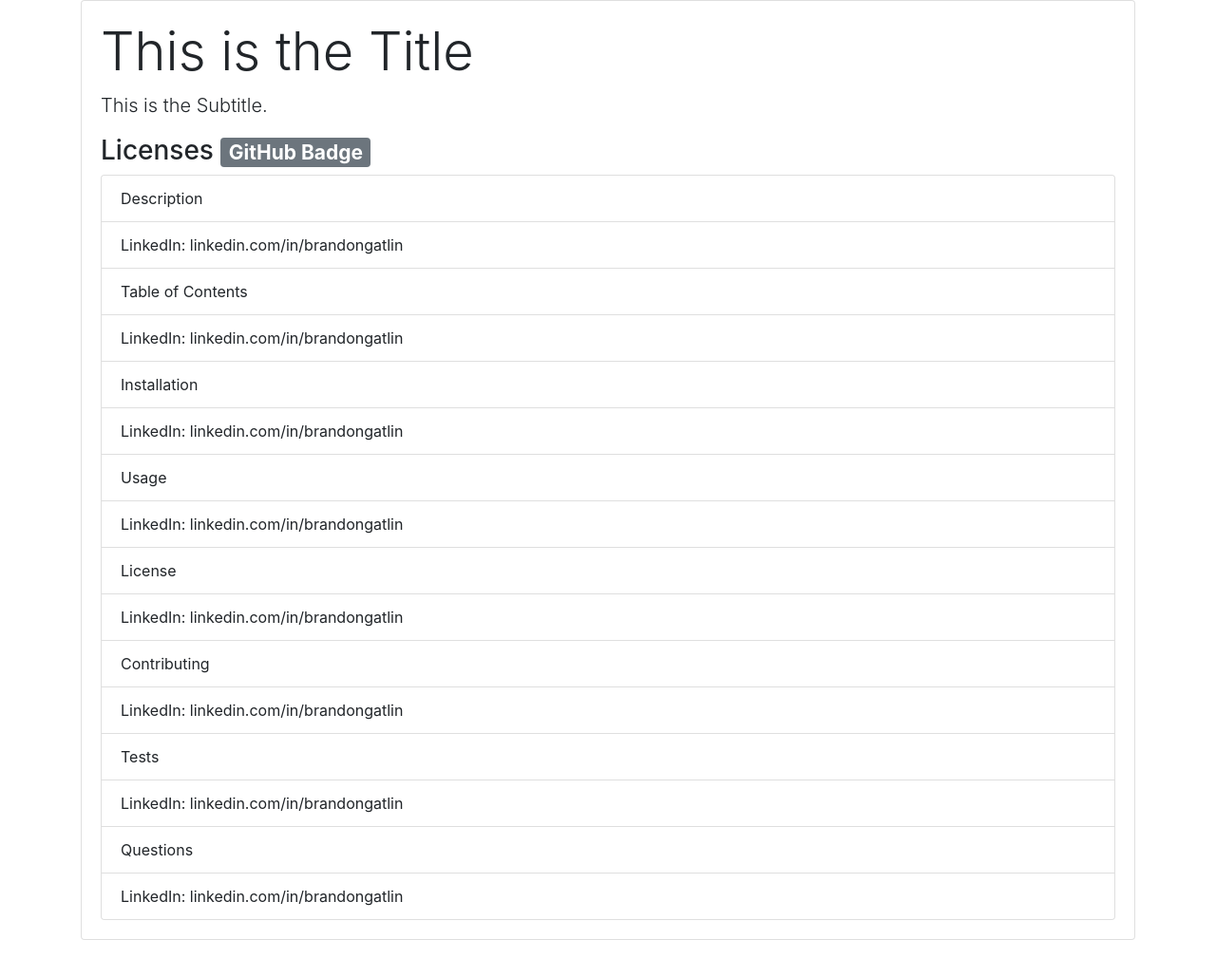
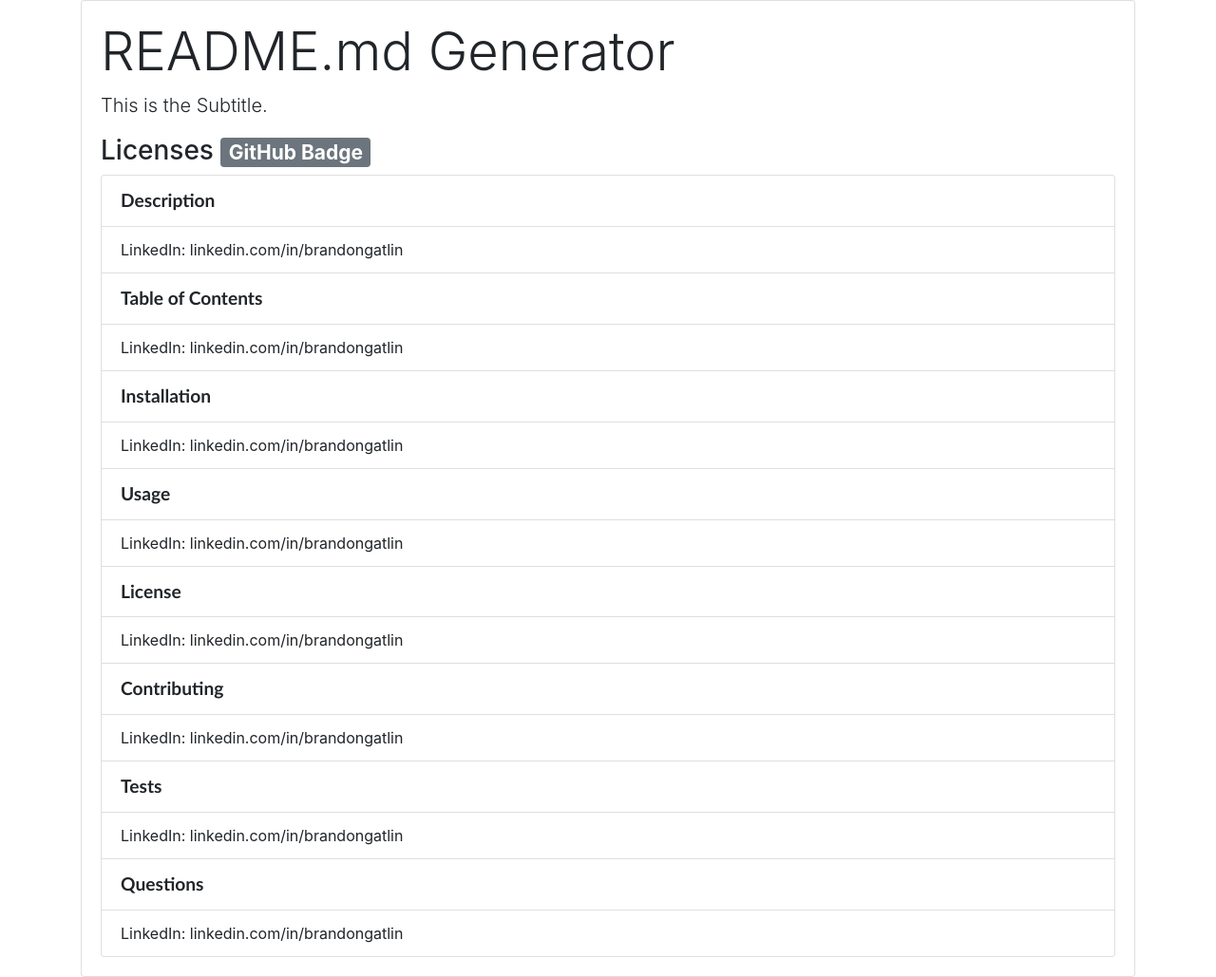
Before and after one commit to barnes-malcolm/readme-generator, a plain HTML site: page index.html in a window 1280 px wide. Shown: the whole page at 95% size. Before the commit the page ends 990 px from the top, so only its background shows below. Drawn offline with nearby package versions, Linux system fonts and the light colour scheme.

Commit message:
Styling is updated. Will continue styling later. Next step, to program functionality.

```diff
--- a/index.html
+++ b/index.html
@@ -4,13 +4,14 @@
     <meta charset="UTF-8">
     <meta name="viewport" content="width=device-width, initial-scale=1.0">
     <link rel="stylesheet" href="https://maxcdn.bootstrapcdn.com/bootstrap/4.0.0/css/bootstrap.min.css">
+    <link rel="stylesheet" href="./style.css" type="text/css">
     <title>README.md Generator</title>
 </head>
 <body>
     <div class="container">
         <div class="card">
             <div class="card-body">
-                <h1 class="display-4">This is the Title</h1>
+                <h1 class="display-4">README.md Generator</h1>
                 <p class="lead">This is the Subtitle.</p>
                 <h3>Licenses <span class="badge badge-secondary">GitHub Badge</span></h3>
                 <ul class="list-group">
--- /dev/null
+++ b/style.css
@@ -0,0 +1,5 @@
+.heading {
+    font-size: larger;
+    font-weight: bold;
+    font-family: 'Gill Sans', 'Gill Sans MT', Calibri, 'Trebuchet MS', sans-serif;
+}
```
